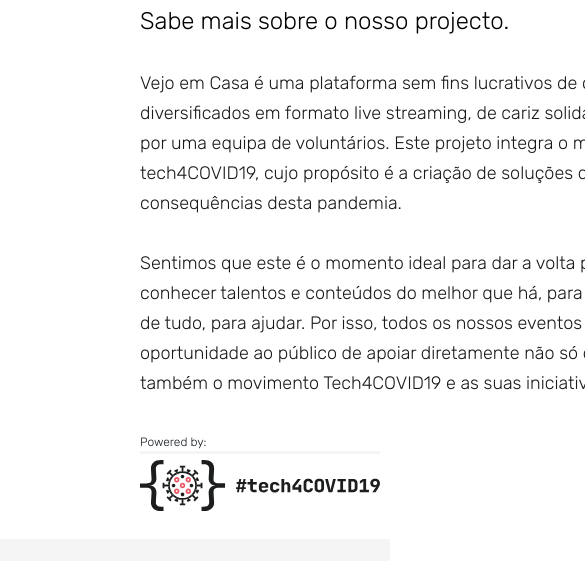
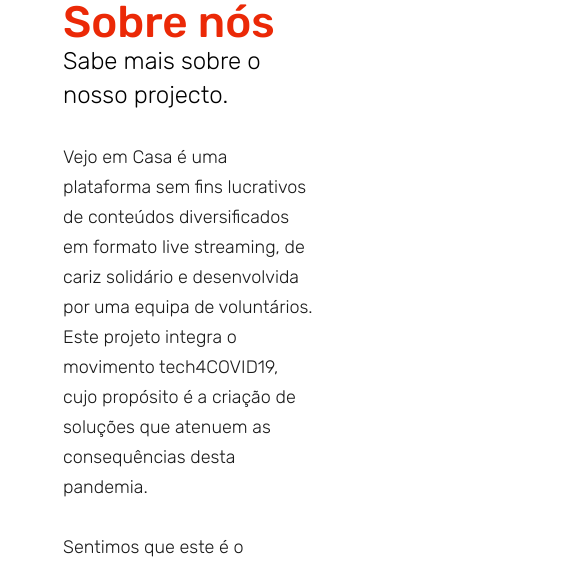
Before and after one commit to almeiduh/vejo-em-casa-fe, a React (Create React App) app: page / in a window 390 px wide. Shown: the part 744-1305 px from the top of the page, 585 px wide, since content can reach past the window. Built offline with nearby package versions, Linux system fonts and the light colour scheme; what axios-case-converter would draw is missing.

Commit message:
made AboutUs component responsive

```diff
--- a/src/pages/Landing/AboutUs.jsx
+++ b/src/pages/Landing/AboutUs.jsx
@@ -22,13 +22,16 @@
                     <h3 className={styles.title}>Sobre nós</h3>
                     <p className={styles.subtitle}>Sabe mais sobre o nosso projecto.</p>
                 </div>
+
                     <p className={styles.text}>
                         Vejo em Casa é uma plataforma sem fins lucrativos de conteúdos diversificados em formato live streaming, de cariz solidário e desenvolvida por uma equipa de voluntários. Este projeto integra o movimento tech4COVID19, cujo propósito é a criação de soluções que atenuem as consequências desta pandemia.
                         <br /><br />
                         Sentimos que este é o momento ideal para dar a volta por cima, para conhecer talentos e conteúdos do melhor que há, para partilhar e, acima de tudo, para ajudar. Por isso, todos os nossos eventos oferecem a oportunidade ao público de apoiar diretamente não só os criadores, mas também o movimento Tech4COVID19 e as suas iniciativas.
                     </p>
+                    <br />
                     <div className={styles.powered}>Powered by:</div>
                     <img src={logo} alt='Logotipo do #tech4COVID19' className={styles.logo} />
+
             </div>
 
             <div className={styles.smContainer}>
--- a/src/pages/Landing/aboutus.module.css
+++ b/src/pages/Landing/aboutus.module.css
@@ -23,7 +23,7 @@
   position: relative;
   top: 0;
 
-    color: #EB2907;
+  color: #eb2907;
   font-weight: 500;
   font-size: 44px;
   line-height: 34px;
@@ -40,10 +40,10 @@
 }
 
 .text {
-    height: 335px;
+  height: auto;
 
   text-align: left;
-    color: #1A1A1A;
+  color: #1a1a1a;
   font-weight: 300;
   font-size: 18px;
   line-height: 30px;
@@ -56,11 +56,12 @@
   color: #141920;
   font-weight: 300;
   font-size: 12px;
-    border-bottom: 3px solid #F5F5F5;
+  border-bottom: 3px solid #f5f5f5;
 }
 
 .logo {
   max-width: 240px;
+  margin-bottom: 10px;
 }
 
 .smContainer {
@@ -86,7 +87,7 @@
   display: flex;
   justify-content: center;
 
-    border: 2px solid #EAEAE6;
+  border: 2px solid #eaeae6;
   border-radius: 12px;
 }
 
@@ -116,28 +117,90 @@
 }
 
 @media (max-width: 1400px) {
+  .bgContainer {
+    height: 730px;
+  }
+
   .mdContainer {
-        left: 140px;
-        width: 605px;
+    padding: 30px;
+    width: 500px;
+    position: inherit;
   }
 
   .powered {
-        margin-top: 30px;
+    margin-top: 0;
   }
 
   .smContainer {
-        top: -490px;
-        left: 756px;
-        width: 467px;
+    top: -560px;
+    left: 650px;
+    width: 540px;
   }
 
   .icons > div {
     width: 125px;
     height: 125px;
-        margin: 15px;
+    margin: 12px;
   }
 
   .icons > div > img {
     margin: 17px 16px 36px 15px;
   }
 }
+
+@media (max-width: 1000px) {
+  .smContainer {
+    top: 20px;
+    left: 150px;
+  }
+
+  .bgContainer {
+    display: block;
+    justify-content: center;
+    height: auto;
+  }
+
+  .icons {
+    width: 470px;
+  }
+
+  .icons > div {
+    width: 115px;
+    height: 115px;
+    margin: 12px;
+  }
+
+  .powered {
+    margin-top: 0;
+  }
+}
+
+@media (max-width: 750px) {
+  .smContainer {
+    display: none;
+  }
+}
+
+@media (min-width: 550px) {
+}
+
+@media (max-width: 440px) {
+  .bgContainer {
+    height: auto;
+  }
+
+  .powered {
+    margin-top: 15px;
+  }
+
+  .mdContainer {
+    position: relative;
+    display: flex;
+    flex-direction: column;
+    justify-content: center;
+    width: 100%;
+    max-width: 80%;
+    left: 0;
+    margin-left: 33px;
+  }
+}
```
Lines whose indentation alone changed are shown as unchanged.
